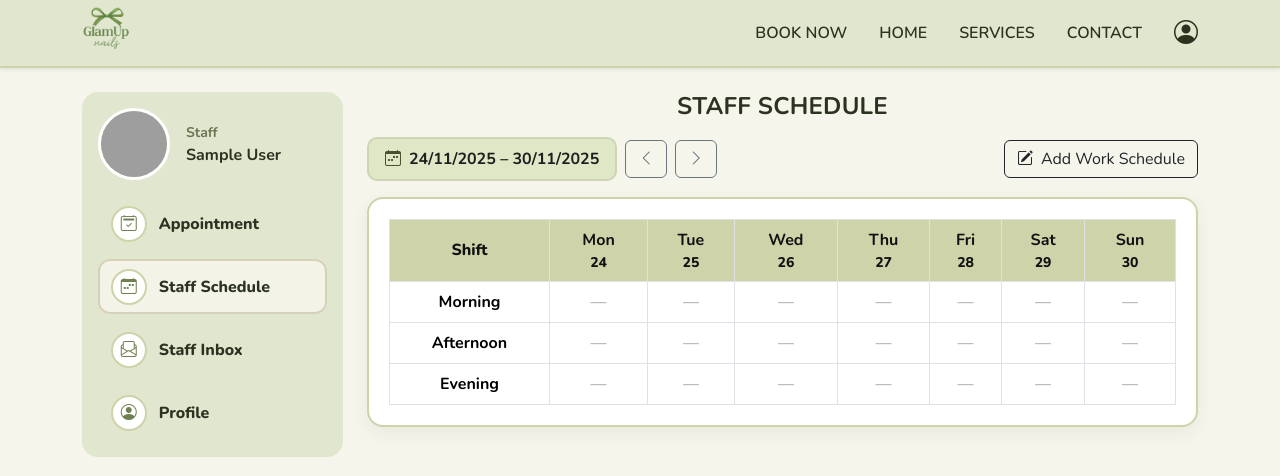
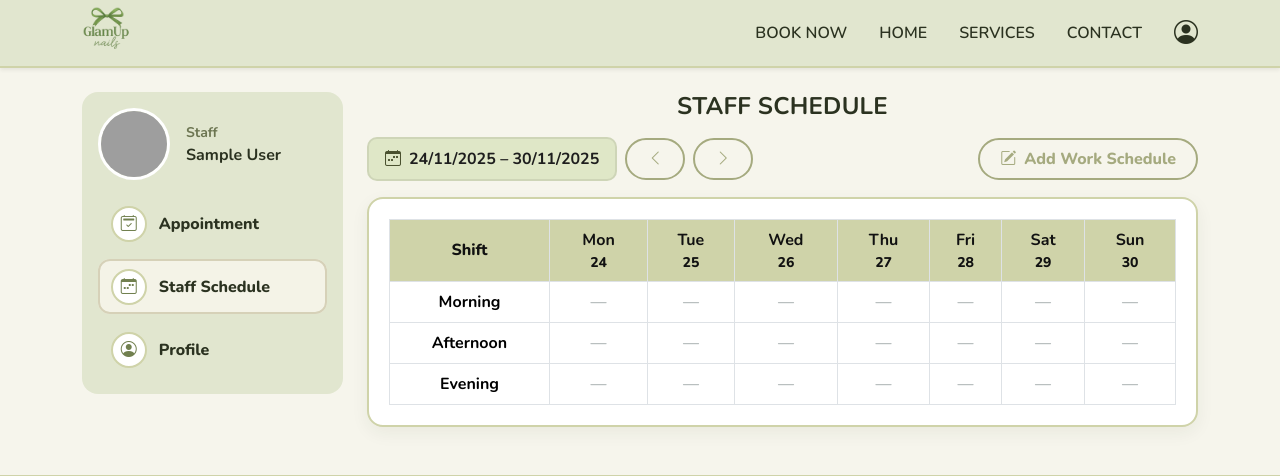
Before and after one commit to thniea/glamsup, a Django app: page /employee/schedule/ in a window 1280 px wide. Shown: the top 476 px of the page. Run offline with Django 5.2, Linux system fonts and the light colour scheme; the visitor is signed in with stand-in values (Sample User, id 1); data that the repository does not hold is empty; grey boxes are pictures that could not be loaded.

Commit message:
xóa staff inbox ở nhân viên làm nail

```diff
--- a/main/templates/includes/_sidebar_staff.html
+++ b/main/templates/includes/_sidebar_staff.html
@@ -93,13 +93,13 @@
       <span class="bo-ic"><i class="bi bi-calendar-week"></i></span>
       Staff Schedule
     </a>
-
+{% if is_receptionist %}
     <a class="bo-item {% if active == 'inbox' %}active{% endif %}"
        href="{% url 'main:staff_inbox' %}">
       <span class="bo-ic"><i class="bi bi-envelope-paper"></i></span>
       Staff Inbox
     </a>
-
+{% endif %}
     <!-- Profile (trước đây là Overall) -->
     <a class="bo-item {% if active == 'account' or active == 'overview' %}active{% endif %}"
        href="{% url 'main:staff_account' %}">
--- a/main/templates/staff/staff_schedule.html
+++ b/main/templates/staff/staff_schedule.html
@@ -38,11 +38,11 @@
           <i class="bi bi-calendar-week"></i>
           <span>{{ week_start|date:"d/m/Y" }} – {{ week_end|date:"d/m/Y" }}</span>
         </div>
-        <a class="btn btn-outline-secondary" href="?start={{ prev_start }}" title="Previous week"><i class="bi bi-chevron-left"></i></a>
-        <a class="btn btn-outline-secondary" href="?start={{ next_start }}" title="Next week"><i class="bi bi-chevron-right"></i></a>
+        <a class="btn btn-outline-brand" href="?start={{ prev_start }}" title="Previous week"><i class="bi bi-chevron-left"></i></a>
+        <a class="btn btn-outline-brand" href="?start={{ next_start }}" title="Next week"><i class="bi bi-chevron-right"></i></a>
       </div>
 
-      <button class="btn btn-outline-dark" data-bs-toggle="modal" data-bs-target="#addShiftModal">
+      <button class="btn btn-outline-brand" data-bs-toggle="modal" data-bs-target="#addShiftModal">
         <i class="bi bi-pencil-square me-2"></i>Add Work Schedule
       </button>
     </div>
@@ -118,8 +118,8 @@
         <div class="small text-muted">Yêu cầu sẽ ở trạng thái <b>Waiting</b> cho đến khi Admin duyệt và gán cơ sở làm việc.</div>
       </div>
       <div class="modal-footer">
-        <button type="button" class="btn btn-outline-secondary" data-bs-dismiss="modal">Cancel</button>
-        <button class="btn btn-dark">Send request</button>
+        <button type="button" class="btn btn-outline-brand" data-bs-dismiss="modal">Cancel</button>
+        <button class="btn btn-brand">Send request</button>
       </div>
     </form>
   </div>
```
